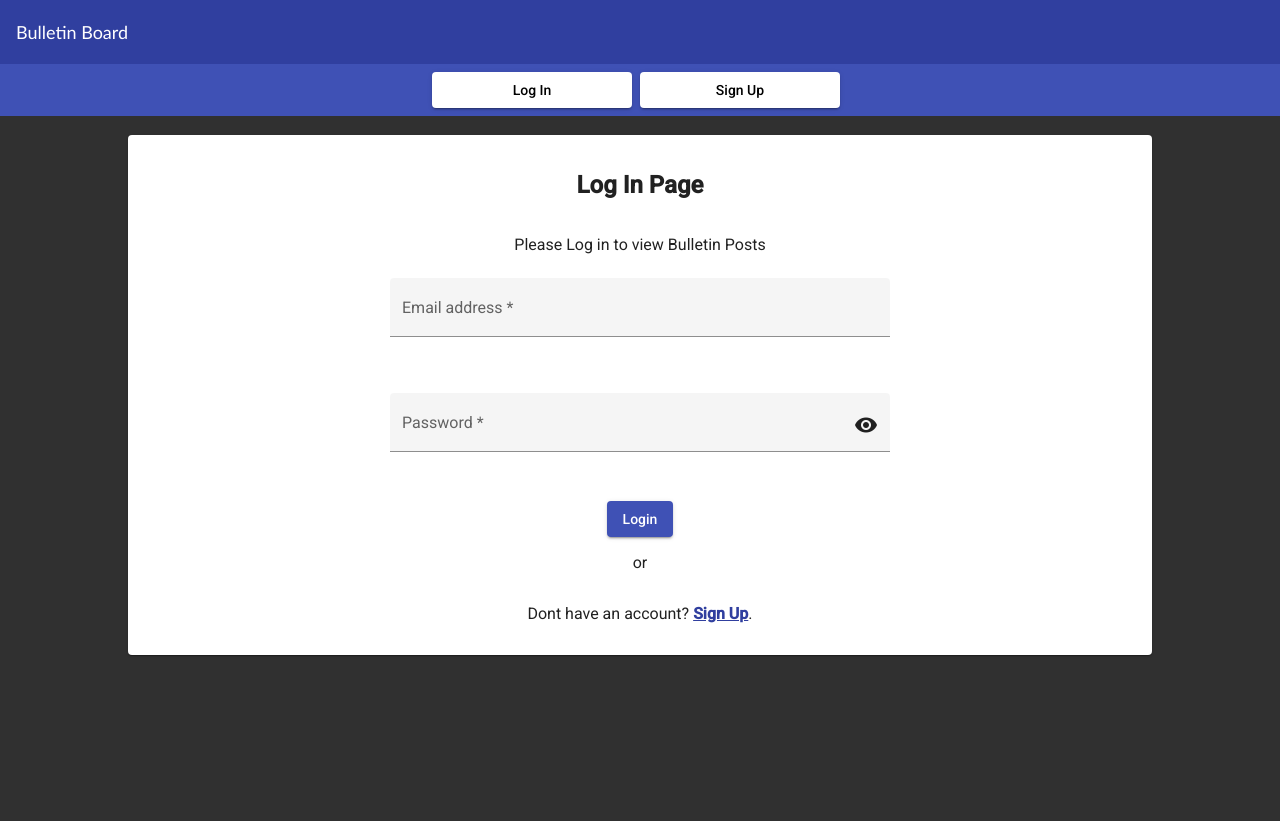
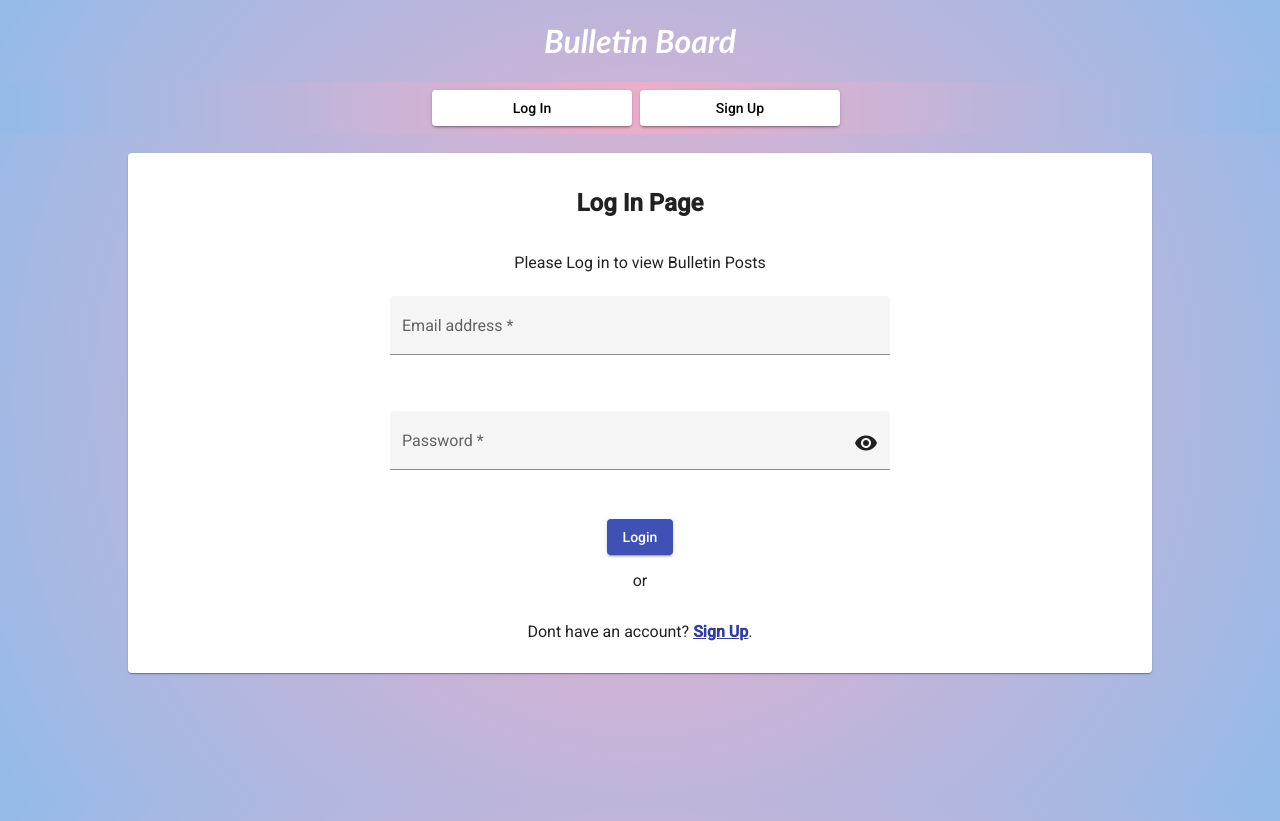
Before and after one commit to kiaanonthehub/BulletinBoard, an Angular app in the folder frontend/: page / in a window 1280 px wide. Before the commit the page ends 800 px from the top, so only its background shows below. Built offline with nearby package versions, Linux system fonts and the light colour scheme.

Commit message:
updated styling

```diff
--- a/frontend/src/app/app.component.css
+++ b/frontend/src/app/app.component.css
@@ -13,7 +13,8 @@ h1 {
     color: white;
     text-shadow: 5px;
     text-align: center;
-    font-size: large;
+    font: size 60px;;
+    font-style: oblique;
 }
 
 hr {
@@ -27,6 +28,6 @@ nav {
     text-align: center;
 }
 
-mat-toolbar{
-    background-color: #303f9f;
+mat-toolbar {
+background: radial-gradient(circle, rgba(238, 174, 202, 1) 0%, rgba(148, 187, 233, 1) 100%);
 }
--- a/frontend/src/app/app.component.html
+++ b/frontend/src/app/app.component.html
@@ -1,9 +1,9 @@
 <main>
 
-    <mat-toolbar >
-        <h1 class="mat-headline">Bulletin Board</h1>
+    <!-- <mat-toolbar > -->
+        <h1 >Bulletin Board</h1>
         <span class="example-spacer"></span>
-    </mat-toolbar>
+    <!-- </mat-toolbar> -->
 
     <app-nav-component></app-nav-component>
 
--- a/frontend/src/app/common/nav-component/nav-component.component.css
+++ b/frontend/src/app/common/nav-component/nav-component.component.css
@@ -4,7 +4,7 @@
     align-items: center;
     justify-content: center;
     align-content: space-between;
-    background-color: #3f51b5;
+    background: radial-gradient(circle, rgba(238, 174, 202, 1) 0%, rgba(148, 187, 233, 1) 100%);
 }
 
         .nav-item {
--- a/frontend/src/styles.css
+++ b/frontend/src/styles.css
@@ -9,7 +9,7 @@ body {
 body {
     margin: 0;
     font-family: Roboto, "Helvetica Neue", sans-serif;
-    background-color: #303030;
+    background: radial-gradient(circle, rgba(238, 174, 202, 1) 0%, rgba(148, 187, 233, 1) 100%);
 }
 
 a {
```
Also changed, not shown: frontend/src/app/post/post-create/post-create.component.css (line endings or trailing spaces), 1 other file (tests, documents, lock files or other folders).
